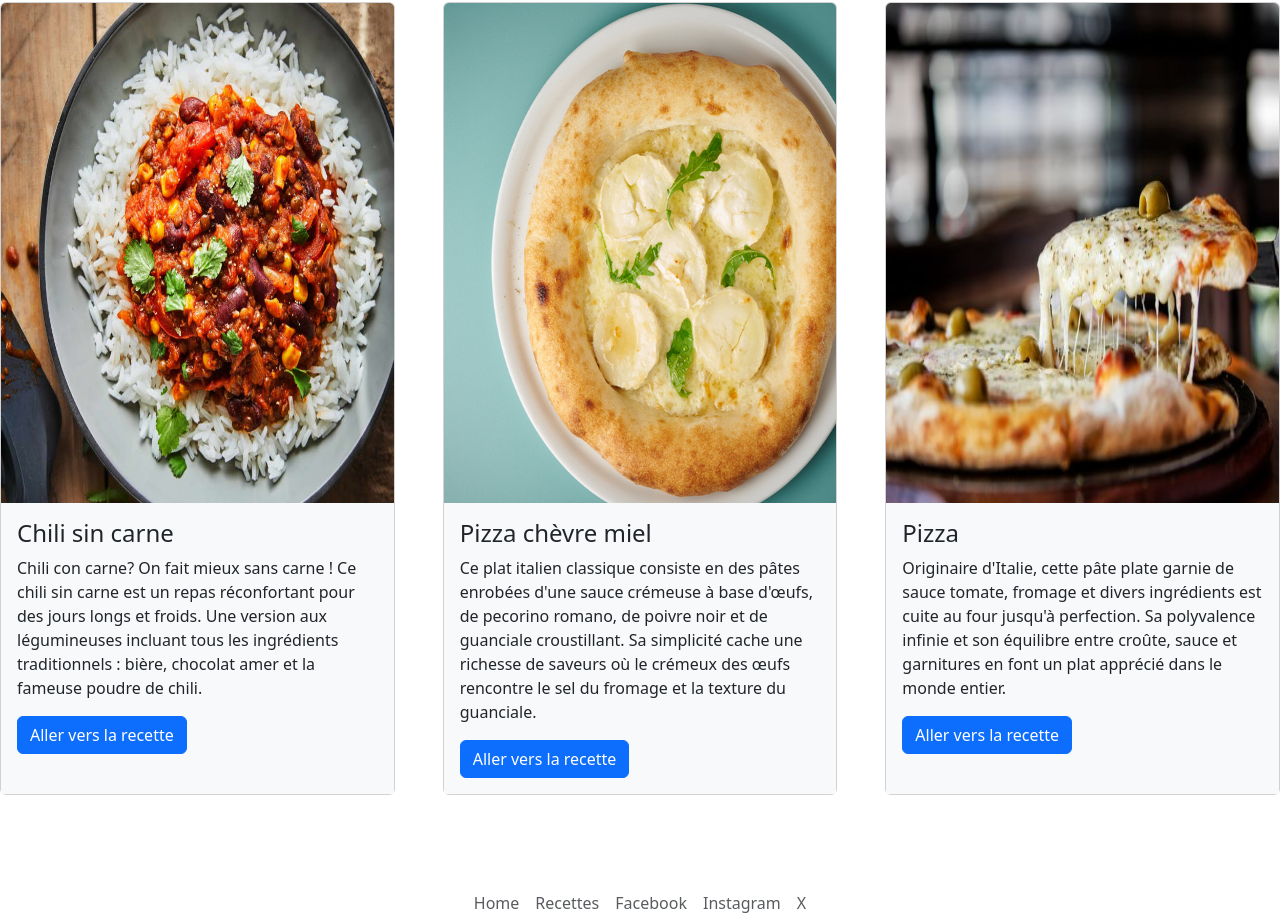
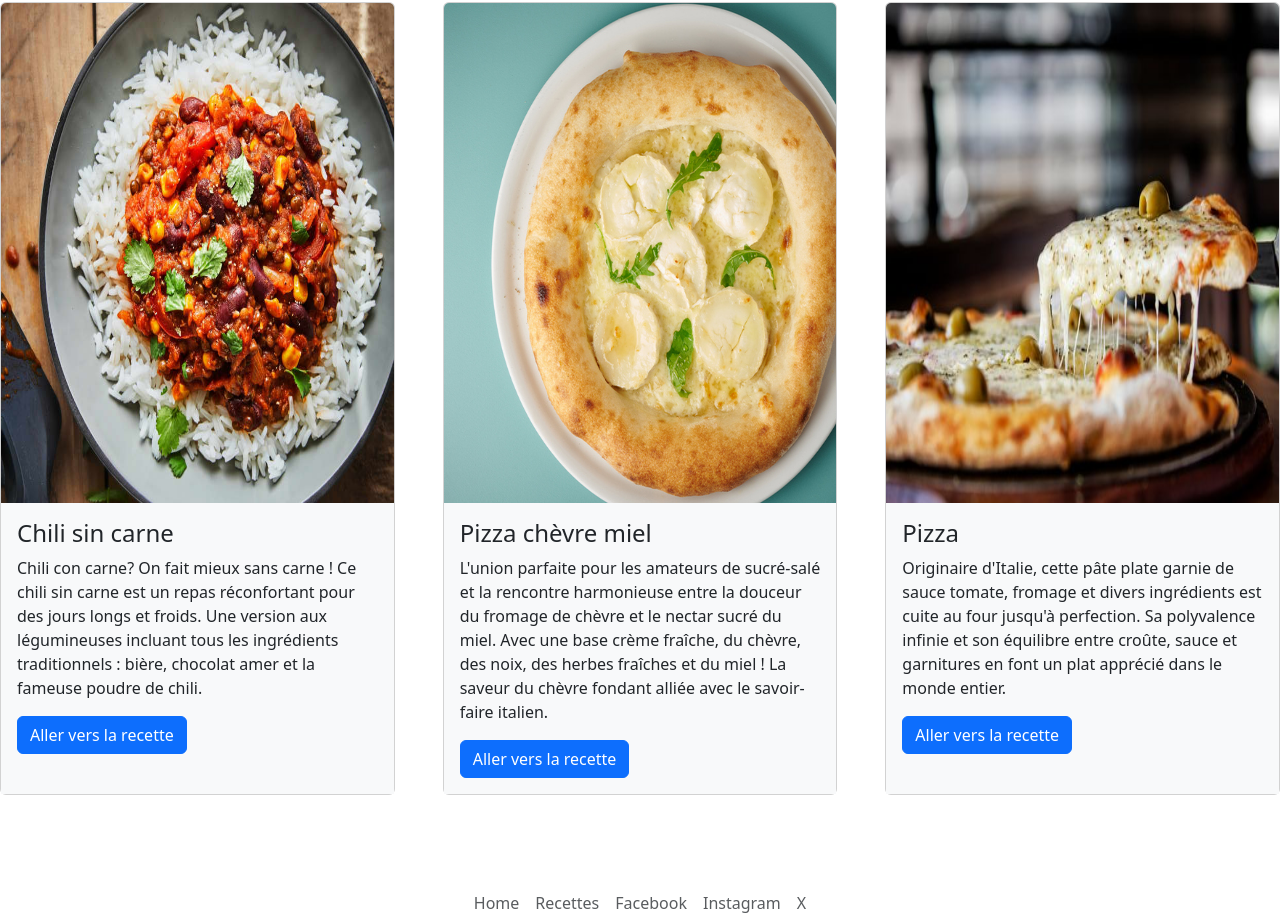
Before and after one commit to ME0WGE/livre-des-recettes, a website: page public/pages/charlotte.html in a window 1280 px wide. Shown: the part 262-1186 px from the top of the page. Drawn offline with nearby package versions, Linux system fonts and the light colour scheme.

Commit message:
pizza chevre

```diff
--- a/public/pages/charlotte.html
+++ b/public/pages/charlotte.html
@@ -123,7 +123,8 @@
               <div class="card-body bg-light">
                 <h4>Pizza chèvre miel</h4>
                 <p class="card-text">
-                    Ce plat italien classique consiste en des pâtes enrobées d'une sauce crémeuse à base d'œufs, de pecorino romano, de poivre noir et de guanciale croustillant. Sa simplicité cache une richesse de saveurs où le crémeux des œufs rencontre le sel du fromage et la texture du guanciale.
+                    L'union parfaite pour les amateurs de sucré-salé et la rencontre harmonieuse entre la douceur du fromage de chèvre et le nectar sucré du miel.
+                    Avec une base crème fraîche, du chèvre, des noix, des herbes fraîches et du miel ! La saveur du chèvre fondant alliée avec le savoir-faire italien.
                 </p>
                 <a href="../pages/carbonara.html" class="btn btn-primary">Aller vers la recette</a>
               </div>
```
